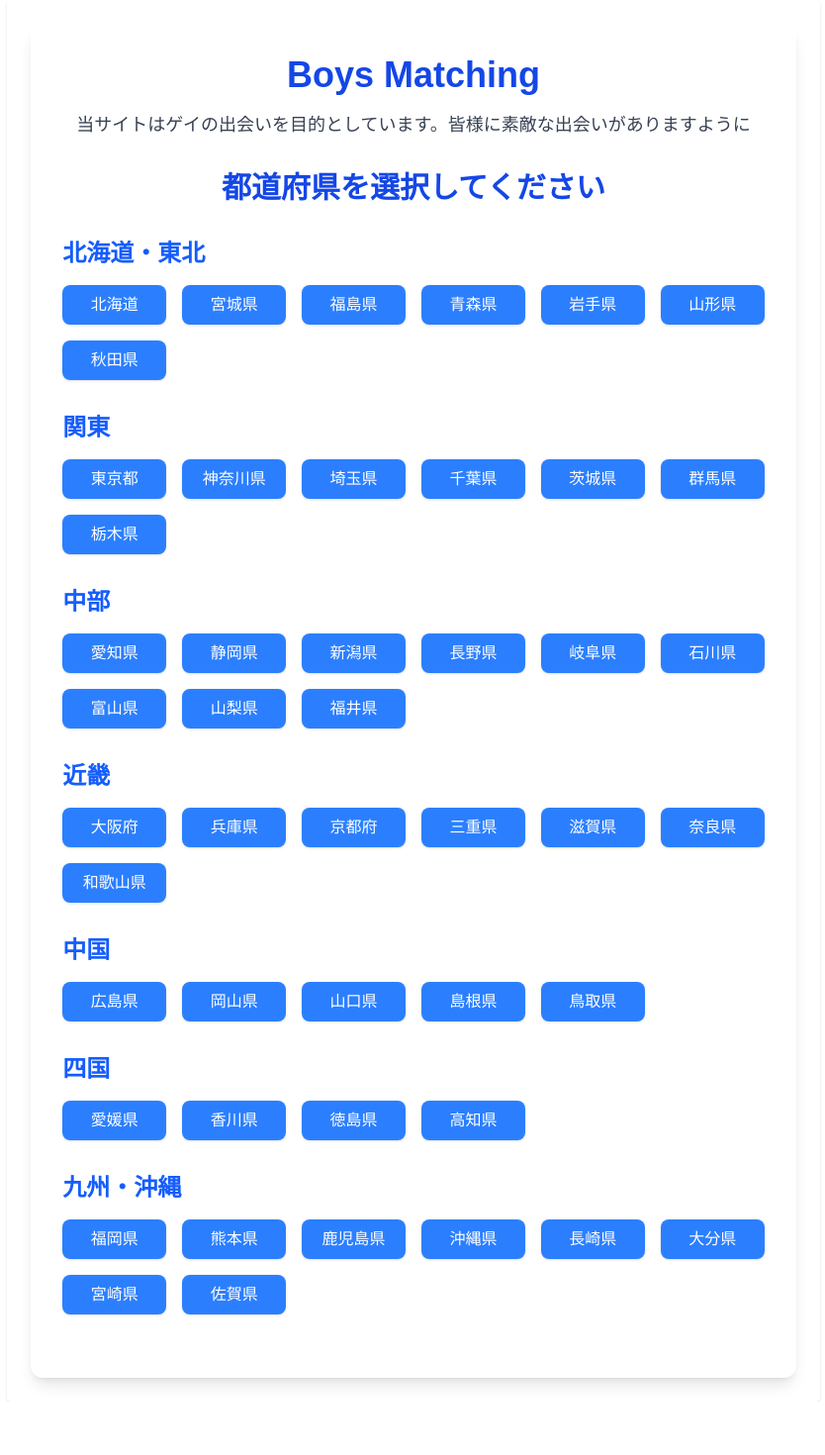
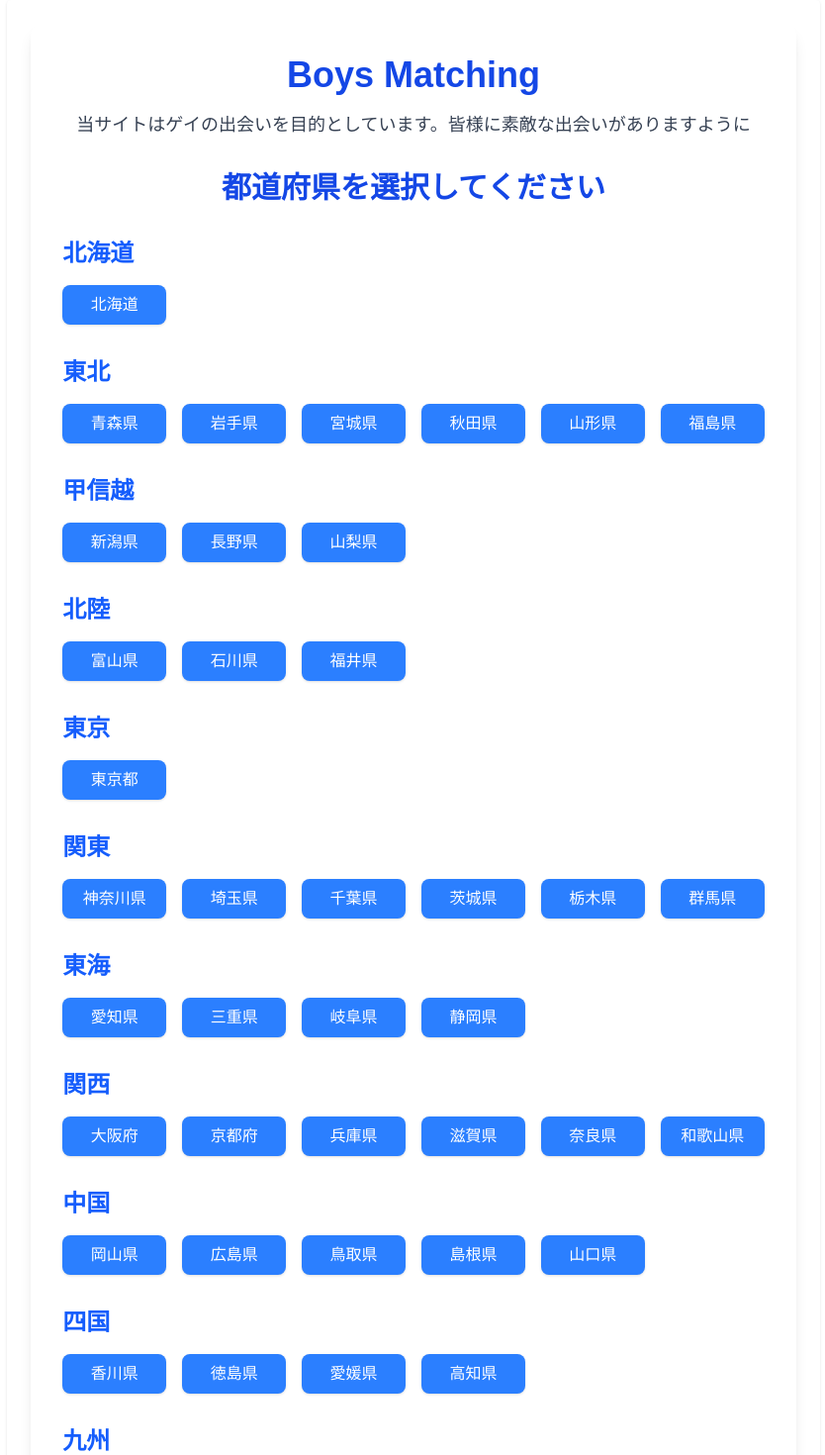
Before and after one commit to Y-Uchida-YU/multi-community-board, a Next.js app: page /01-choice-prefectures in a window 1280 px wide. Shown: the top 1470 px of the page at 99% size, without its empty margins (222-1056 px from the left). Before the commit the page ends 1416 px from the top, so only its background shows below. Built offline with nearby package versions, Linux system fonts and the light colour scheme.

Commit message:
refactor prefecture regions

```diff
--- a/app/01-choice-prefectures/page.tsx
+++ b/app/01-choice-prefectures/page.tsx
@@ -4,49 +4,55 @@
 import { useRouter } from 'next/navigation';
 import { useState } from 'react';
 
-// Prefectures sorted by population (2023 estimates)
+// Prefectures grouped by region
 const REGIONS = [
   {
-    name: '北海道・東北',
-    prefectures: [
-      '北海道','宮城県','福島県','青森県','岩手県','山形県','秋田県'
-    ],
+    name: '北海道',
+    prefectures: ['北海道'],
+  },
+  {
+    name: '東北',
+    prefectures: ['青森県', '岩手県', '宮城県', '秋田県', '山形県', '福島県'],
+  },
+  {
+    name: '甲信越',
+    prefectures: ['新潟県', '長野県', '山梨県'],
+  },
+  {
+    name: '北陸',
+    prefectures: ['富山県', '石川県', '福井県'],
+  },
+  {
+    name: '東京',
+    prefectures: ['東京都'],
   },
   {
     name: '関東',
-    prefectures: [
-      '東京都','神奈川県','埼玉県','千葉県','茨城県','群馬県','栃木県'
-    ],
+    prefectures: ['神奈川県', '埼玉県', '千葉県', '茨城県', '栃木県', '群馬県'],
   },
   {
-    name: '中部',
-    prefectures: [
-      '愛知県','静岡県','新潟県','長野県','岐阜県','石川県','富山県','山梨県','福井県'
-    ],
+    name: '東海',
+    prefectures: ['愛知県', '三重県', '岐阜県', '静岡県'],
   },
   {
-    name: '近畿',
-    prefectures: [
-      '大阪府','兵庫県','京都府','三重県','滋賀県','奈良県','和歌山県'
-    ],
+    name: '関西',
+    prefectures: ['大阪府', '京都府', '兵庫県', '滋賀県', '奈良県', '和歌山県'],
   },
   {
     name: '中国',
-    prefectures: [
-      '広島県','岡山県','山口県','島根県','鳥取県'
-    ],
+    prefectures: ['岡山県', '広島県', '鳥取県', '島根県', '山口県'],
   },
   {
     name: '四国',
-    prefectures: [
-      '愛媛県','香川県','徳島県','高知県'
-    ],
+    prefectures: ['香川県', '徳島県', '愛媛県', '高知県'],
   },
   {
-    name: '九州・沖縄',
-    prefectures: [
-      '福岡県','熊本県','鹿児島県','沖縄県','長崎県','大分県','宮崎県','佐賀県'
-    ],
+    name: '九州',
+    prefectures: ['福岡県', '佐賀県', '長崎県', '熊本県', '大分県', '宮崎県', '鹿児島県'],
+  },
+  {
+    name: '沖縄',
+    prefectures: ['沖縄県'],
   },
 ];
 
```
